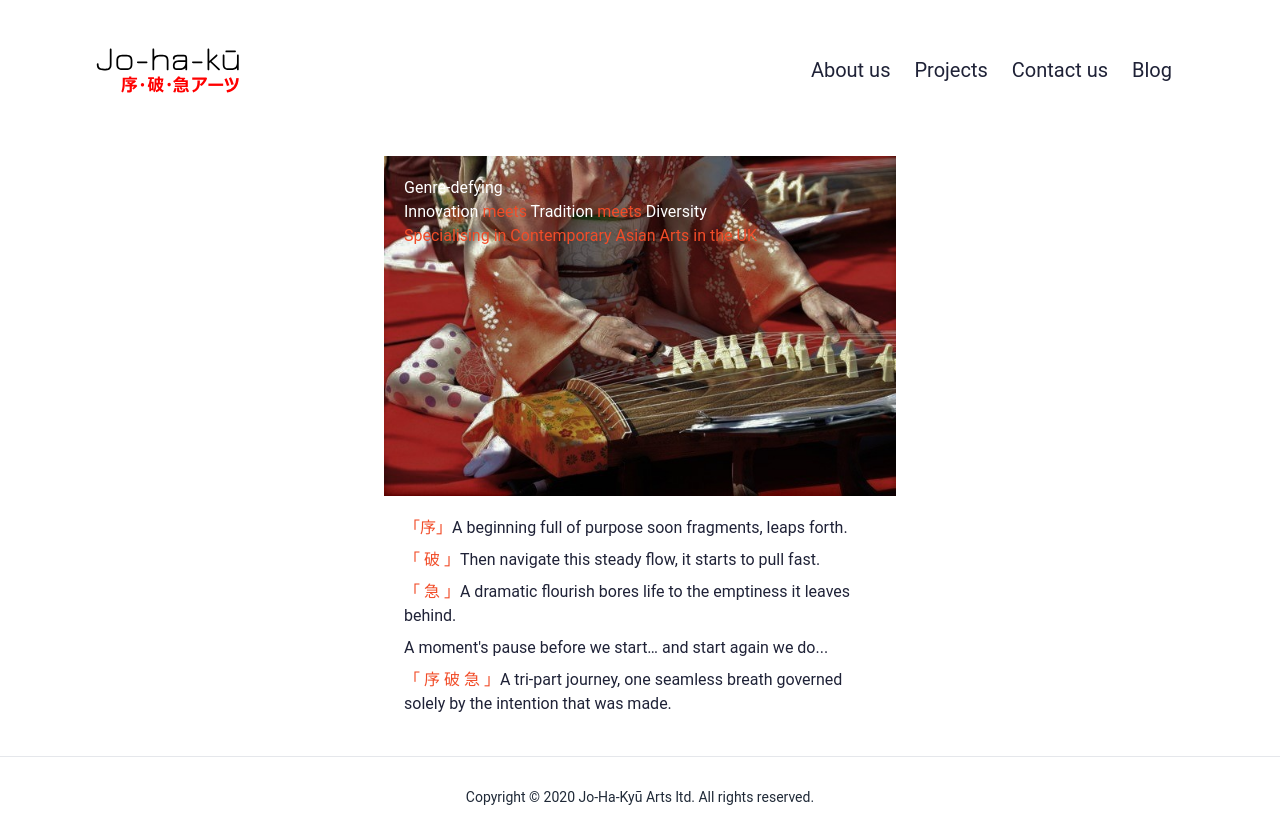
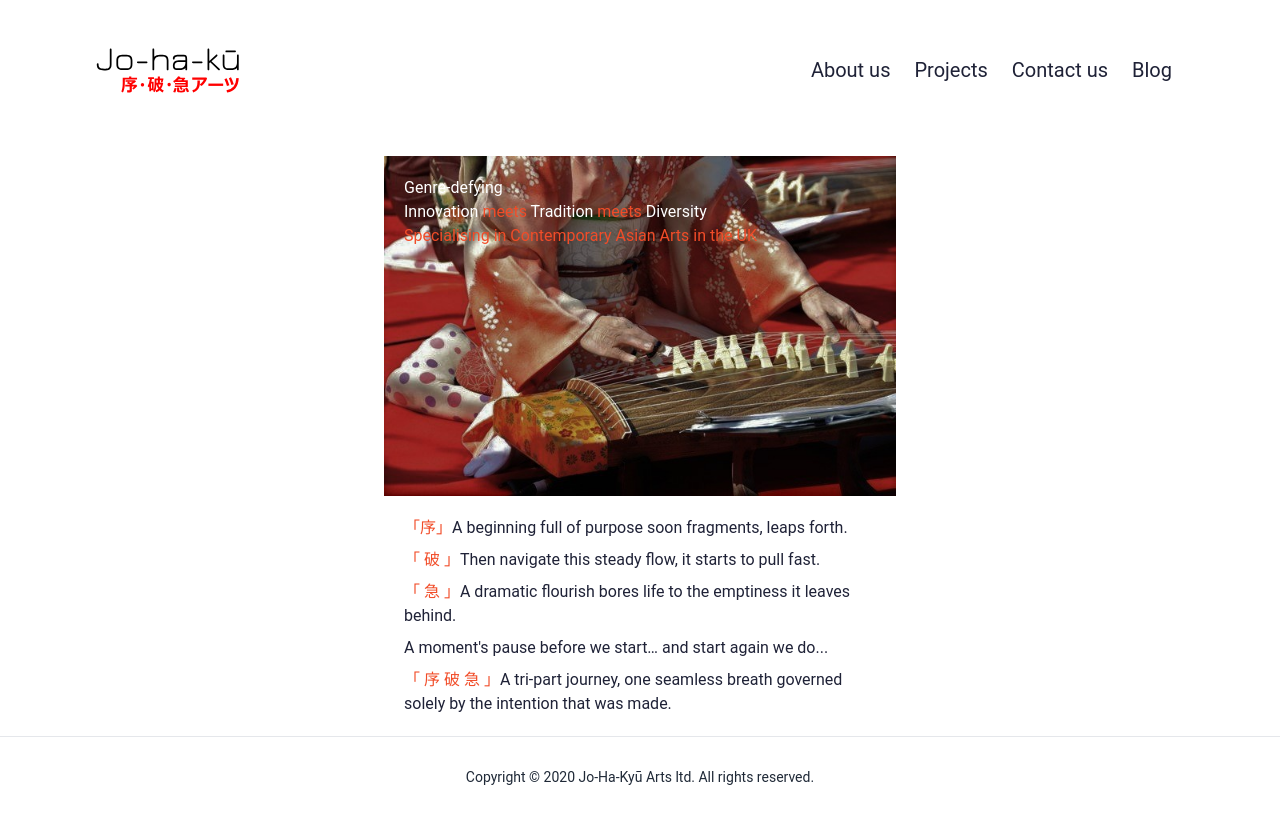
Before and after one commit to christocarr/johakyu, a Next.js app: page / in a window 1280 px wide. Built offline with nearby package versions, Linux system fonts and the light colour scheme.

Commit message:
Style: remove margin

```diff
--- a/components/Footer.js
+++ b/components/Footer.js
@@ -1,6 +1,6 @@
 function Footer() {
 	return (
-		<footer className="p-5 mt-5 border-t h-20 flex justify-center items-center lg:p-10">
+		<footer className="p-5 border-t h-20 flex justify-center items-center lg:p-10">
 			<p className="font-roboto text-sm text-gray-800">Copyright &#169; 2020 Jo-Ha-Kyū Arts ltd. All rights reserved.</p>
 		</footer>
 	);
```
